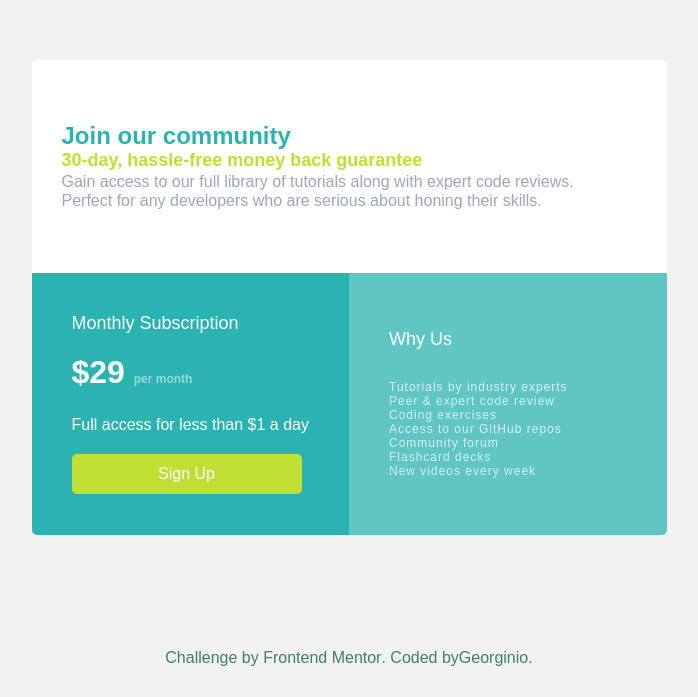
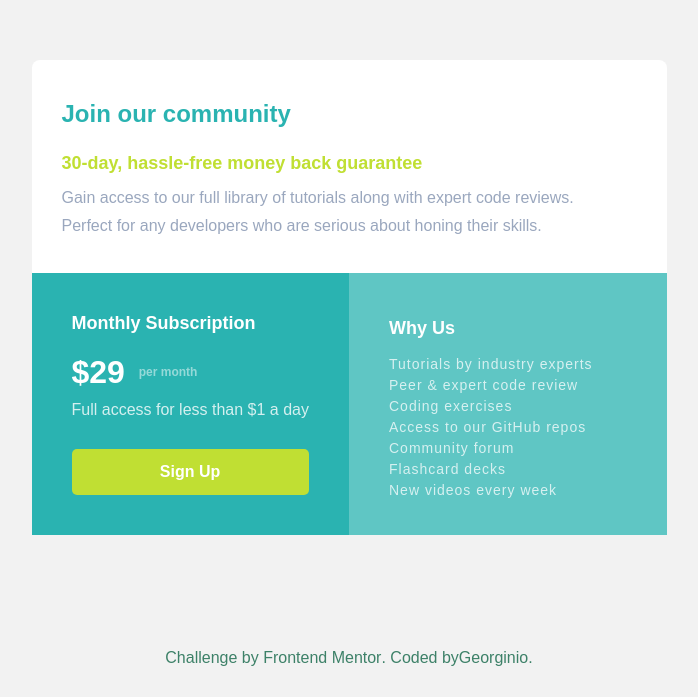
Before and after one commit to Georginio-prod/single-price-grid, a plain HTML site: page index.html in a window 1280 px wide. Shown: the part 103-800 px from the top of the page, without its empty margins (291-989 px from the left). Drawn offline with Linux system fonts and the light colour scheme.

Commit message:
style: modification for the style from the card page

```diff
--- a/index.html
+++ b/index.html
@@ -10,7 +10,7 @@
 <body>
     <div class="container">
         <div class="card__first">
-            <div class="card__first--positon">
+
 
                 <span class="card__first--ti">
                     Join our community <br>
@@ -25,7 +25,7 @@
                     Perfect for any developers who are serious about honing their skills.
                 </span>
             </div>
-        </div>
+
 
         <div class="card__second">
 
@@ -71,7 +71,7 @@
     </div>
 
     <div class="attribution">
-        Challenge by <a href="https://www.frontendmentor.io?ref=challenge" target="_blank" style="text-decoration:none">&nbsp;Frontend Mentor</a>.
+        Challenge by <a href="https://www.frontendmentor.io/challenges/single-price-grid-component-5ce41129d0ff452fec5abbbc" target="_blank" style="text-decoration:none">&nbsp;Frontend Mentor</a>.
         Coded by <a href="https://georginio-prod.github.io/Stats-preview-card-component/html/StatsPreviewCard.html" style="text-decoration:none">Georginio</a>.
     </div>
 </body>
--- a/style.css
+++ b/style.css
@@ -1,6 +1,6 @@
 * {
     box-sizing: border-box;
-    font-family: 'Outfit', sans-serif;
+    font-family: 'Karla', sans-serif;
     margin: 0;
     padding: 0;
 }
@@ -21,29 +21,29 @@ body {
     justify-content: center;
     align-items: center;
     flex-direction: column;
-    border-radius: 5px;
+    border-radius: 8px 8px 0 0 ;
     overflow: hidden;
 }
 
 .card__first {
     display: flex;
-    align-items: center;
+    align-items: flex-start;
     justify-content: flex-start;
     height: 45%;
     width: 100%;
     padding: 30px;
+    flex-direction: column;
+    gap: 10px;
 }
 
-.card__first--position {
-    flex-direction: column;
 
-
-}
 
 .card__first--ti {
     color: #2AB3B1;
     font-weight: 600;
     font-size: 24px;
+    margin-top: 10px;
+    padding-bottom: 15px;
 
 }
 
@@ -56,7 +56,7 @@ body {
 
 .card__first--par {
     color: #9AA7BE;
-
+    line-height: 1.8;
     font-size: 16px;
 
 }
@@ -73,6 +73,7 @@ body {
 .card__second--fi, .card__second--sc {
     flex-direction: column;
     padding: 40px;
+
 }
 
 .card__second--fi {
@@ -83,21 +84,29 @@ body {
     justify-content: center;
     align-items: flex-start;
     flex-direction: column;
-
     gap: 20px;
 }
 .number {
     font-size: 32px;
-    margin-bottom: 5px;
+    /* margin-bottom: 5px; */
     font-weight: 600;
+
+
 }
 
 .des {
     font-size: 12px;
     opacity: 50%;
+    vertical-align: 7px;
+    padding-left: 5px;
+
+
 }
 
-.texte  {
+.texte {
+    font-size: 16px;
+    transform: translateY(-10px);
+    opacity: 80%;
 
 }
 
@@ -107,10 +116,12 @@ body {
     justify-content: center;
     align-items: center;
     border-radius: 5px;
-    width: 230px;
-    height: 40px;
+    width: 237px;
+    height: 48px;
     text-align: center;
     cursor: pointer;
+    font-size: 16px;
+    font-weight: 600;
 
 }
 
@@ -126,21 +137,27 @@ body {
     gap: 15px;
     color: white;
     opacity: 75%;
-    gap: 30px;
+    padding-bottom: 19px;
+    gap: 15px;
 }
 
 
 .title__de {
-
+    line-height: 1.5;
     opacity: 75%;
     letter-spacing: 1px;
+    font-size: 14px;
+    font-weight: 100;
+    padding-bottom: 10px;
 
 }
 
 .title {
     font-size: 18px;
+    font-weight: 600;
+}
 
-}
+
 
 .attribution {
     display: flex;
```
Lines whose indentation alone changed are shown as unchanged.
